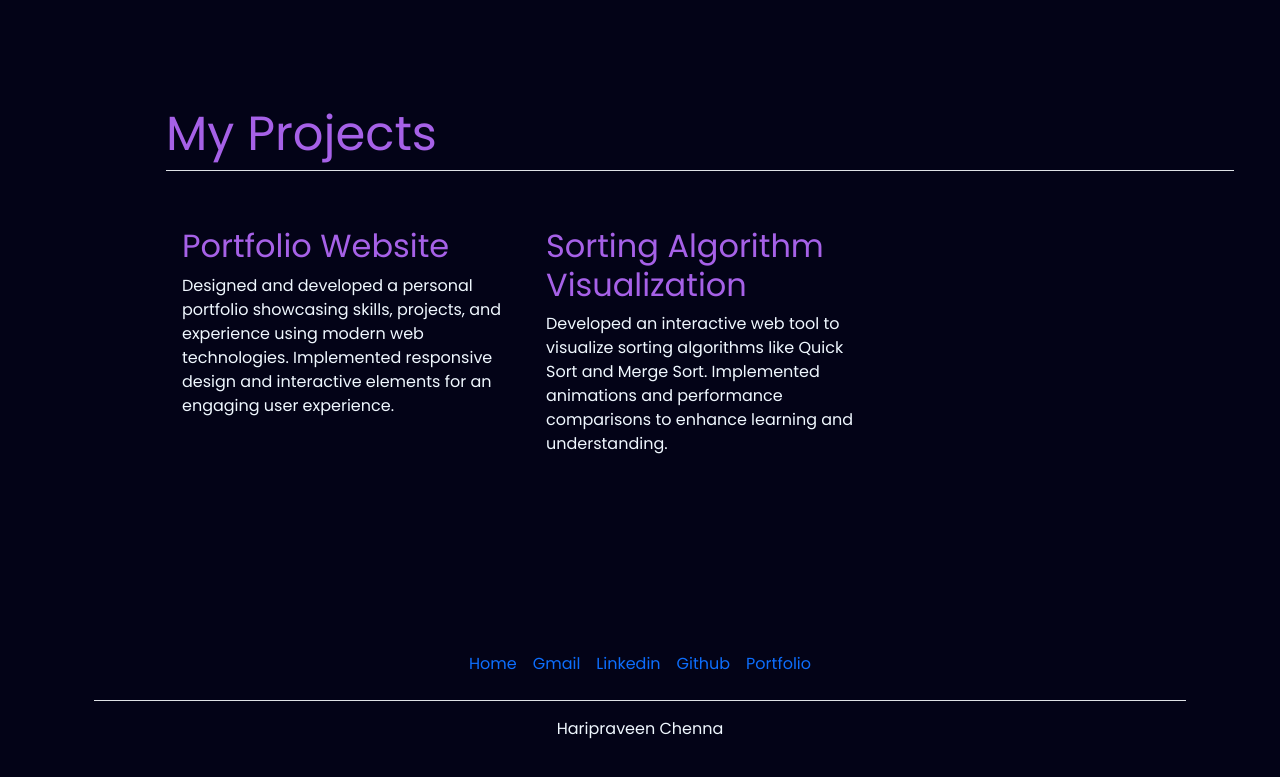
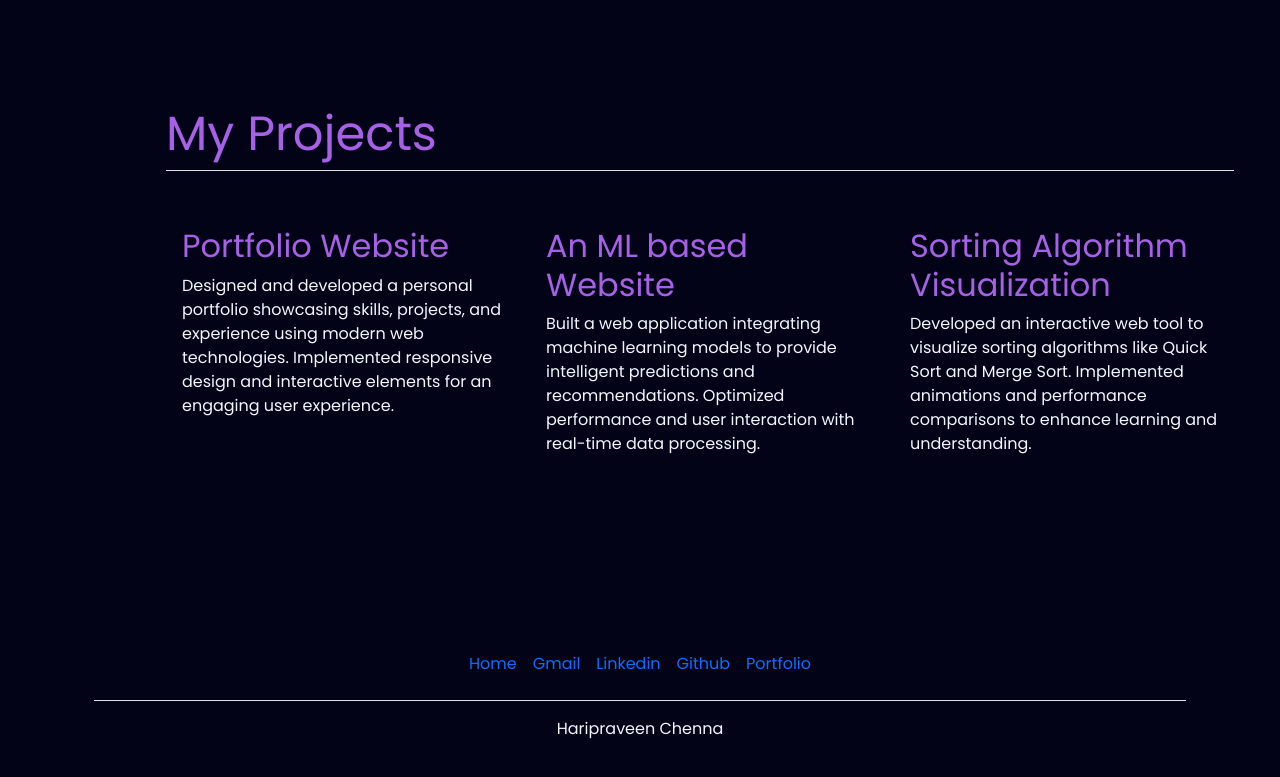
Before and after one commit to Haripraveen-Chenna/Portfolio, a plain HTML site: page index.html in a window 1280 px wide. Shown: the part 1752-2529 px from the top of the page. Drawn offline with nearby package versions, Linux system fonts and the light colour scheme; a script that the page names is missing.

Commit message:
Update index.html

```diff
--- a/index.html
+++ b/index.html
@@ -446,7 +446,7 @@
             </p>
             </div>
           </div>
-<!--           <div class="col d-flex align-items-start">
+          <div class="col d-flex align-items-start">
             <div class="icon-square text-body-emphasis bg-body-secondary d-inline-flex align-items-center justify-content-center fs-4 flex-shrink-0 me-3">
                </div>
             <div>
@@ -455,7 +455,7 @@
                 Built a web application integrating machine learning models to provide intelligent predictions and recommendations. Optimized performance and user interaction with real-time data processing.
              </p>
             </div>
-          </div> -->
+          </div>
           <div class="col d-flex align-items-start">
             <div class="icon-square text-body-emphasis bg-body-secondary d-inline-flex align-items-center justify-content-center fs-4 flex-shrink-0 me-3">
                </div>
```
